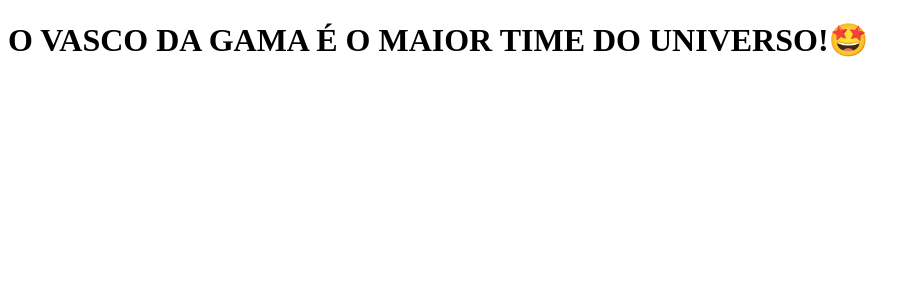
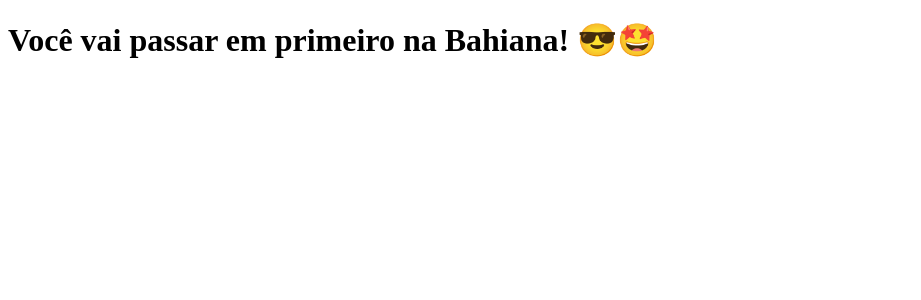
Before and after one commit to henriquecesarjr/crowd, a Next.js app: page / in a window 1280 px wide. Shown: the top 300 px of the page, without its empty margins (0-921 px from the left). Built offline with nearby package versions, Linux system fonts and the light colour scheme.

Commit message:
desafio pronto

```diff
--- a/pages/index.js
+++ b/pages/index.js
@@ -1,5 +1,5 @@
 function Home() {
-    return <h1>O VASCO DA GAMA É O MAIOR TIME DO UNIVERSO!🤩</h1>
+    return <h1>Você vai passar em primeiro na Bahiana! 😎🤩</h1>
 }
 
 export default Home;
```
